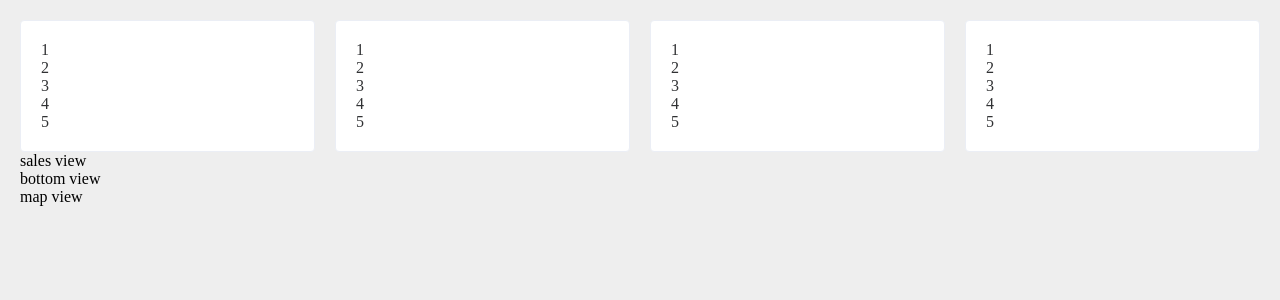
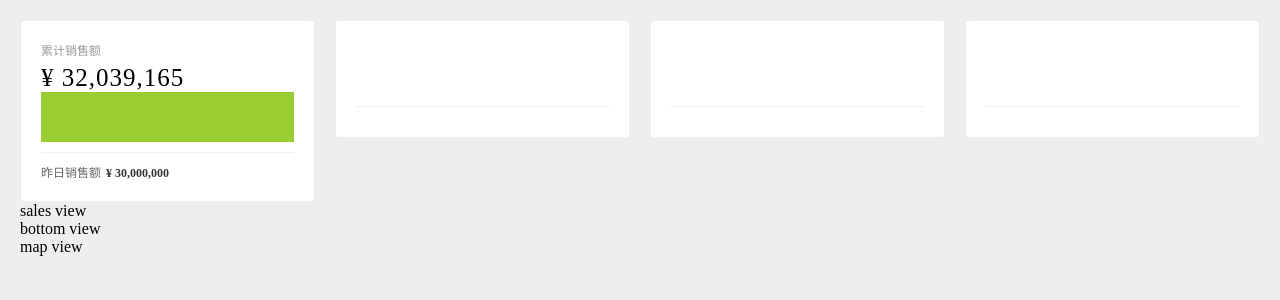
Before and after one commit to TsaiJie/imooc-datav-report, a Vue app: page /#/ in a window 1280 px wide. Shown: the top 300 px of the page. Built offline with nearby package versions, Linux system fonts and the light colour scheme.

Commit message:
CommonCard组件的基本样式

```diff
--- a/src/components/CommonCard/index.vue
+++ b/src/components/CommonCard/index.vue
@@ -1,17 +1,46 @@
 <template>
-<div class="common-card">
-  <div class="title">1</div>
-  <div class="value">2</div>
-  <div class="chart">3</div>
-  <div class="line">4</div>
-  <div class="total">5</div>
-</div>
+  <div class="common-card">
+    <div class="title">{{title}}</div>
+    <div class="value">{{value}}</div>
+    <div class="chart">
+      <slot></slot>
+    </div>
+    <div class="line"/>
+    <div class="total">
+      <slot name="footer"></slot>
+    </div>
+  </div>
 </template>
 
 <script>
-export default {}
+export default {
+  props: {
+    title: String,
+    value: String
+  }
+}
 </script>
 
-<style scoped>
-
+<style lang="scss" scoped>
+  .title {
+    font-size: 12px;
+    color: #999;
+  }
+  .value {
+    font-size: 25px;
+    color: #000;
+    margin-top: 5px;
+    letter-spacing: 1px;
+  }
+  .chart {
+    height: 50px;
+  }
+  .line {
+    margin: 10px 0;
+    border-top: 1px solid #eee;
+  }
+  .total {
+    font-size: 12px;
+    color: #666;
+  }
 </style>
--- a/src/components/TotalSales/index.vue
+++ b/src/components/TotalSales/index.vue
@@ -1,5 +1,18 @@
 <template>
-  <common-card/>
+  <common-card
+    title="累计销售额"
+    value="¥ 32,039,165"
+  >
+    <template >
+      <div class="compare"></div>
+    </template>
+    <template v-slot:footer>
+      <div>
+        <span>昨日销售额</span>
+        <span class="money">¥ 30,000,000</span>
+      </div>
+    </template>
+  </common-card>
 </template>
 
 <script>
@@ -10,6 +23,17 @@
 }
 </script>
 
-<style scoped>
-
+<style lang="scss" scoped>
+  span {
+    font-size: 12px;
+  }
+  .money {
+    margin-left: 5px;
+    color: #333;
+    font-weight: 700;
+  }
+  .compare {
+    height: 100%;
+    background: yellowgreen;
+  }
 </style>
```
